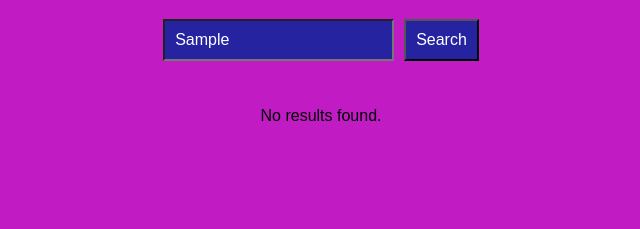
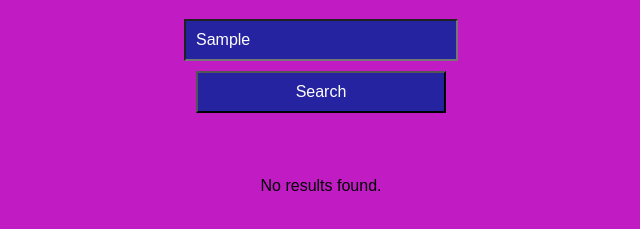
Before and after one commit to SajidHussainabbasi/Books, a website with bundled scripts: page index.html in a window 1280 px wide. Both pictures are taken after typing "Sample" into the empty fields and a click on the button "Search". Shown: the part 111-340 px from the top of the page, without its empty margins (319-959 px from the left). Built offline with nearby package versions, Linux system fonts and the light colour scheme; no server answers.

Commit message:
Updated-Books

```diff
--- a/css/index.css
+++ b/css/index.css
@@ -56,6 +56,29 @@ input, button {
   margin-bottom: 10px;
 }
 
+.search-bar {
+  display: flex;
+  flex-direction: column;
+  align-items: center;
+  gap: 10px;
+  margin-top: 20px;
+}
+
+#bookInput,
+#searchBtn {
+  padding: 10px;
+  width: 250px;
+  font-size: 16px;
+}
+
+#searchBtn {
+  cursor: pointer;
+}
+
+#message {
+  color: red;
+  font-size: 14px;
+}
 /* Responsive design for mobile devices */
 @media (max-width: 600px) {
   .search-bar {
--- a/src/components/bookList.js
+++ b/src/components/bookList.js
@@ -17,6 +17,7 @@ export const renderBookList = (books) => {
   const imageUrl = coverId
     ? `https://covers.openlibrary.org/b/id/${coverId}-M.jpg`
     : DEFAULT_BOOK_IMAGE;
+  const language = book.language ? book.language.join(", ").toUpperCase() : "Unknown";
 
   resultDiv.innerHTML = `
     <div class="book">
@@ -24,6 +25,7 @@ export const renderBookList = (books) => {
       <h3>${title}</h3>
       <p><strong>Author:</strong> ${authors}</p>
       <p><strong>First Published:</strong> ${year}</p>
+      <p><strong>Language:</strong> ${language}</p>
     </div>
   `;
 };
--- a/src/listeners/initListeners.js
+++ b/src/listeners/initListeners.js
@@ -3,12 +3,33 @@ import { loadBook } from "../handlers/loadBook.js";
 export const initListeners = () => {
   const searchBtn = document.getElementById("searchBtn");
   const input = document.getElementById("bookInput");
+  const searchBar = document.querySelector(".search-bar");
 
-  searchBtn.addEventListener("click", loadBook);
+  // Create or get message element
+  let messageEl = document.getElementById("message");
+  if (!messageEl) {
+    messageEl = document.createElement("div");
+    messageEl.id = "message";
+    messageEl.style.color = "red";
+    messageEl.style.marginTop = "8px";
+    searchBar.appendChild(messageEl);
+  }
+
+  const handleSearch = () => {
+    const bookName = input.value.trim();
+    if (bookName === "") {
+      messageEl.textContent = "Please Enter Book name";
+    } else {
+      messageEl.textContent = ""; // Clear message
+      loadBook();
+    }
+  };
+
+  searchBtn.addEventListener("click", handleSearch);
 
   input.addEventListener("keypress", (e) => {
     if (e.key === "Enter") {
-      loadBook();
+      handleSearch();
     }
   });
 };
```
Also changed, not shown: Book4.png (added), README.md.
